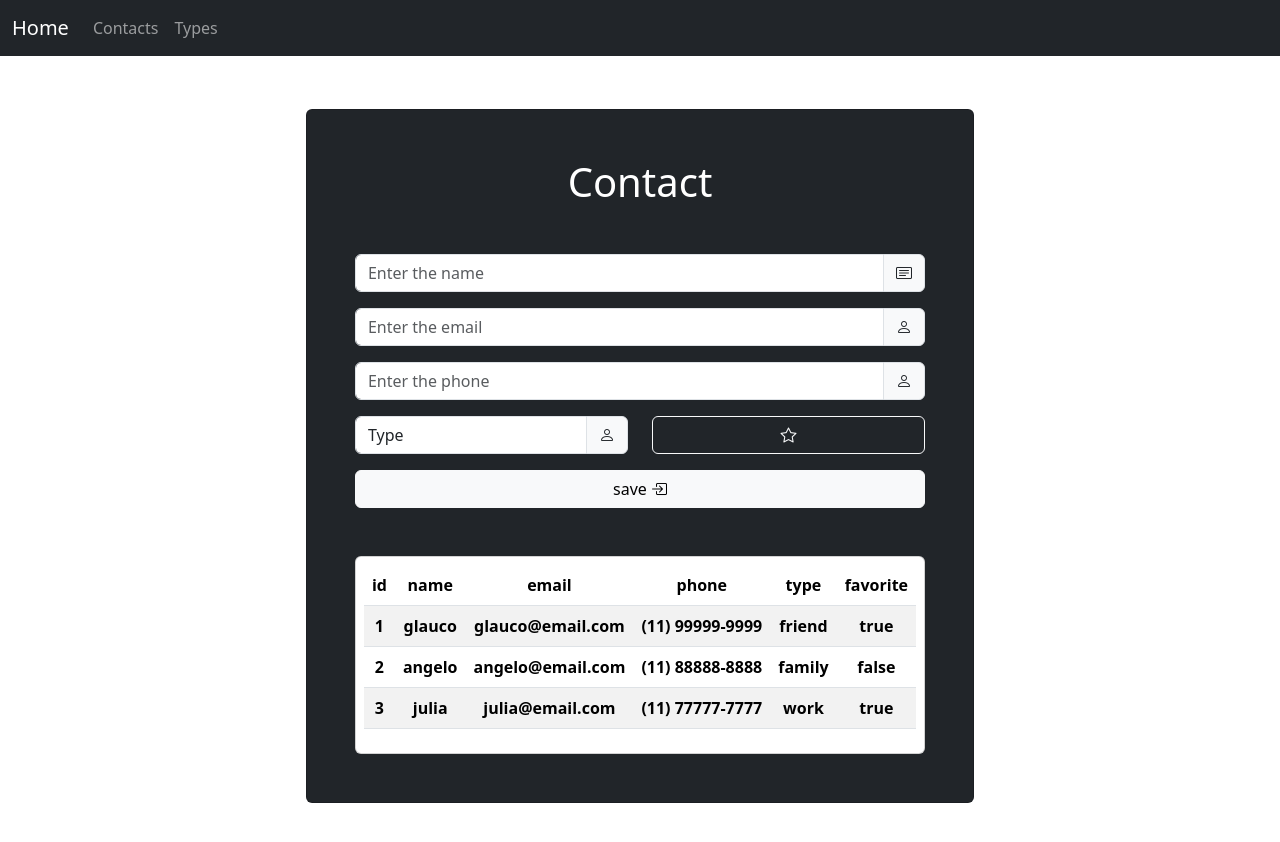
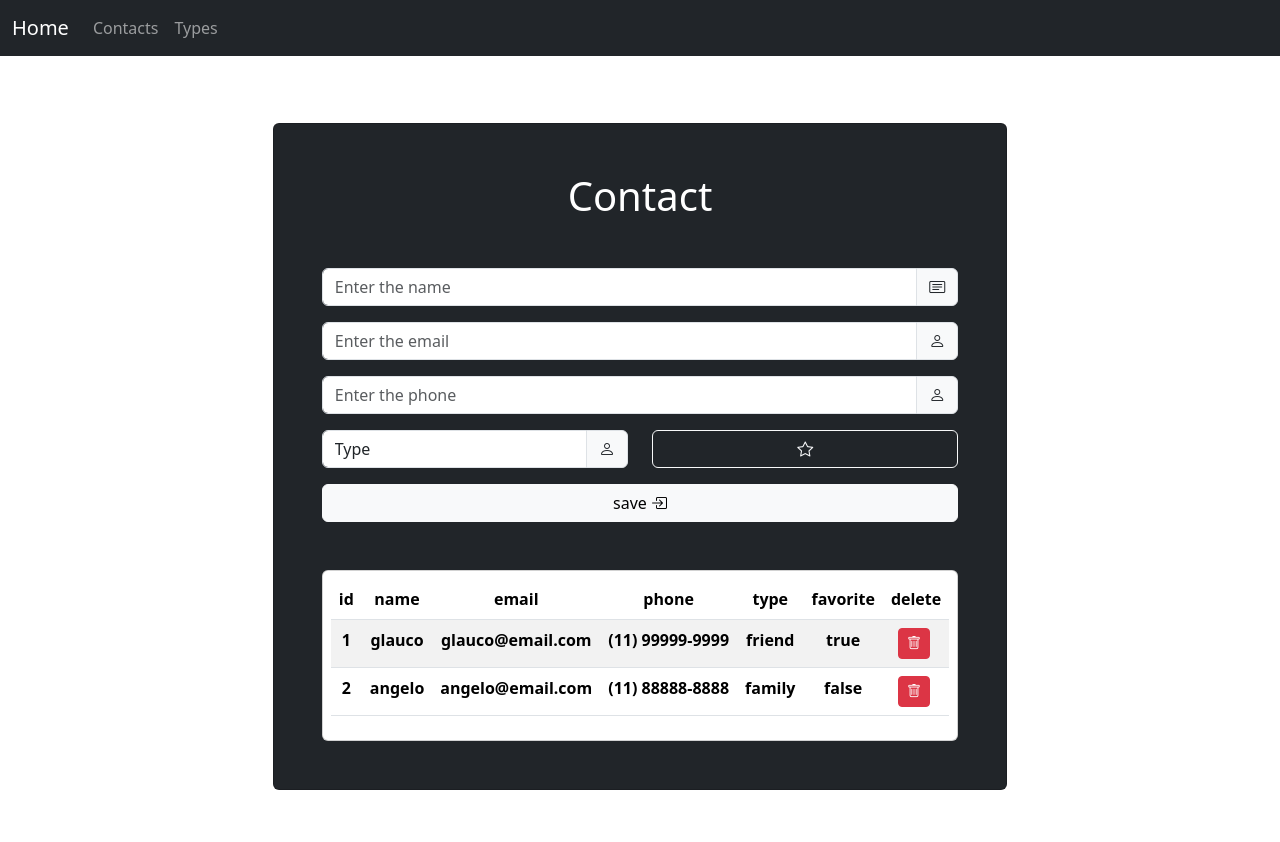
Before and after one commit to rafaScalet/Prova-Angular, an Angular app: page /contacts in a window 1280 px wide. Shown: the top 842 px of the page. Built offline with nearby package versions, Linux system fonts and the light colour scheme; data requests are answered from the project's data file.

Commit message:
feat: delete button

```diff
--- a/db.json
+++ b/db.json
@@ -29,14 +29,6 @@
       "phone": "(11) 88888-8888",
       "favorite": false,
       "contactTypeId": 2
-    },
-    {
-      "id": 3,
-      "name": "julia",
-      "email": "julia@email.com",
-      "phone": "(11) 77777-7777",
-      "favorite": true,
-      "contactTypeId": 3
     }
   ]
 }
--- a/src/app/components/contacts/contacts.component.html
+++ b/src/app/components/contacts/contacts.component.html
@@ -53,6 +53,7 @@
             <th scope="col">phone</th>
             <th scope="col">type</th>
             <th scope="col">favorite</th>
+            <th scope="col">delete</th>
           </tr>
         </thead>
         <tbody>
@@ -63,6 +64,8 @@
             <th>{{contact.phone}}</th>
             <th>{{getTypeName(contact.contactTypeId)?.type}}</th>
             <th>{{contact.favorite}}</th>
+            <th><button type="button" (click)="delete(contact)" class="btn btn-sm btn-danger me-1"><i
+              class="bi bi-trash"></i></button></th>
           </tr>
         </tbody>
       </table>
--- a/src/app/components/contacts/contacts.component.ts
+++ b/src/app/components/contacts/contacts.component.ts
@@ -45,6 +45,13 @@ export class ContactsComponent implements OnInit {
     });
   }
 
+
+  delete(contact: Contact) {
+    this.contactService.deleteContact(contact).subscribe({
+      next: () => this.loadContact(),
+    });
+  }
+
   loadContact(){
     this.contactService.getContacts().subscribe({
       next: (data) => {
--- a/src/app/services/contact.service.ts
+++ b/src/app/services/contact.service.ts
@@ -19,4 +19,8 @@ export class ContactService {
   postContact(contact: Contact): Observable<Contact>{
     return this.http.post<Contact>(this.url, contact);
   }
+
+  deleteContact(contact: Contact): Observable<void>{
+    return this.http.delete<void>(`${this.url}/${contact.id}`)
+  }
 }
```
